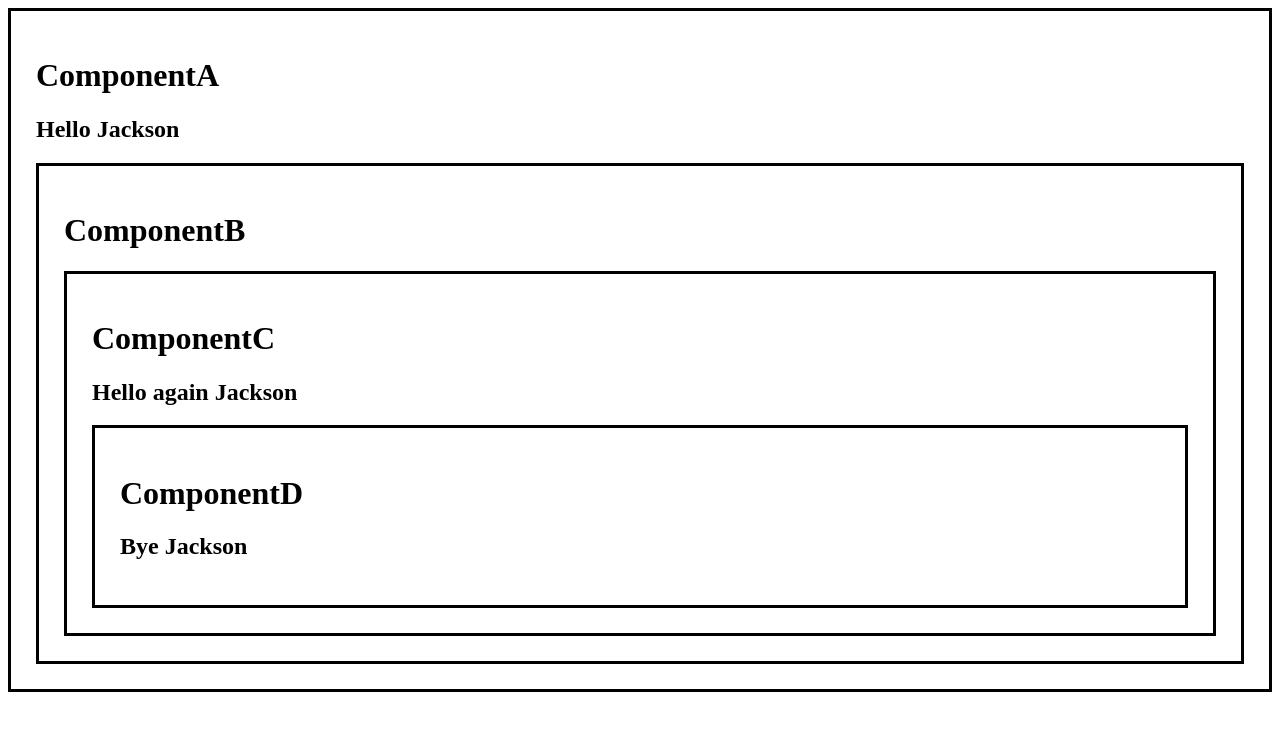
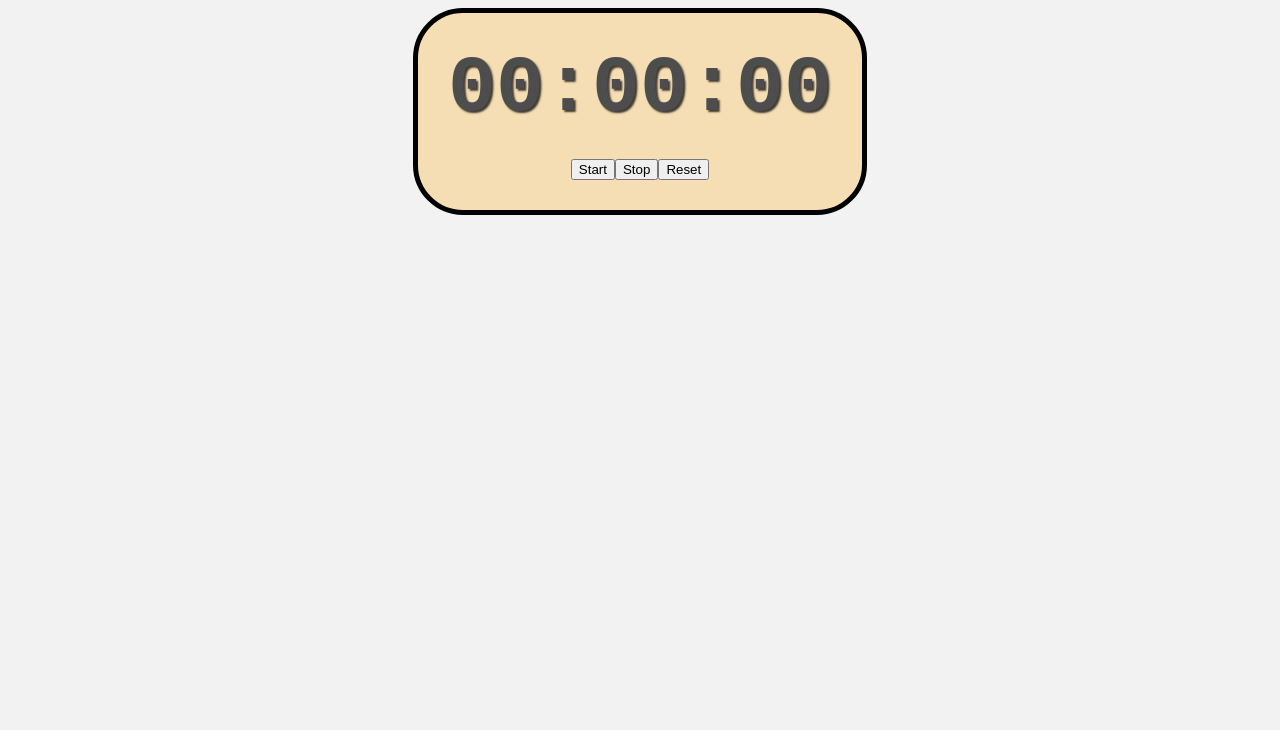
Before and after one commit to JacksonHana/Practice-ReactJS, a React (Vite) app: page / in a window 1280 px wide. Shown: the top 730 px of the page. Built offline with nearby package versions, Linux system fonts and the light colour scheme.

Commit message:
useRef and Stopwatch p1

```diff
--- a/src/App.jsx
+++ b/src/App.jsx
@@ -1,12 +1,11 @@
 
-import ComponentA from "./ComponentA";
-
+import Stopwatch from "./Stopwatch";
 
 function App() {
 
     return(
         <>
-            <ComponentA/>
+            <Stopwatch/>
         </>
     );
 
--- /dev/null
+++ b/src/Stopwatch.jsx
@@ -0,0 +1,41 @@
+import React, {useState, useEffect, useRef} from "react"
+
+function Stopwatch(){
+
+    const [isRunning, setIsRunning] = useState(false);
+    const [elapseTime, setElapseTime] = useState(0);
+    const intervalIdRef = useRef(null);
+    const startTimeRef = useRef(0);
+
+    useEffect(() => {
+
+    }, [isRunning]);
+
+    function start(){
+
+    }
+
+    function stop(){
+
+    }
+
+    function reset(){
+
+    }
+
+    function formatTime(){
+        return `00:00:00`;
+    }
+
+    return(
+        <div className="stopwatch">
+            <div className="display">{formatTime()}</div>
+            <div className="control">
+                <button onClick={start()} className="start-button">Start</button>
+                <button onClick={stop()} className="stop-button">Stop</button>
+                <button onClick={reset()} className="reset-button">Reset</button>
+            </div>
+        </div>
+    );
+}
+export default Stopwatch
--- a/src/index.css
+++ b/src/index.css
@@ -1,4 +1,25 @@
-.box{
-    border: 3px solid;
-    padding: 25px;
+body{
+    display: flex;
+    flex-direction: column;
+    align-items: center;
+    background-color: hsl(0, 0%, 95%);
 }
+
+.stopwatch{
+    display: flex;
+    flex-direction: column;
+    align-items: center;
+    border: 5px solid;
+    border-radius: 50px;
+    background-color: wheat;
+    padding: 30px;
+}
+
+.display{
+    font-size: 5rem;
+    font-family: monospace;
+    font-weight: bold;
+    color: hsl(0, 00%, 30%);
+    text-shadow: 2px 2px 2px hsla(0, 0%, 0%, 0.75);
+    margin-bottom: 25px;
+}
```
Also changed, not shown: src/UseRef.jsx (added, +57 -0 lines).
